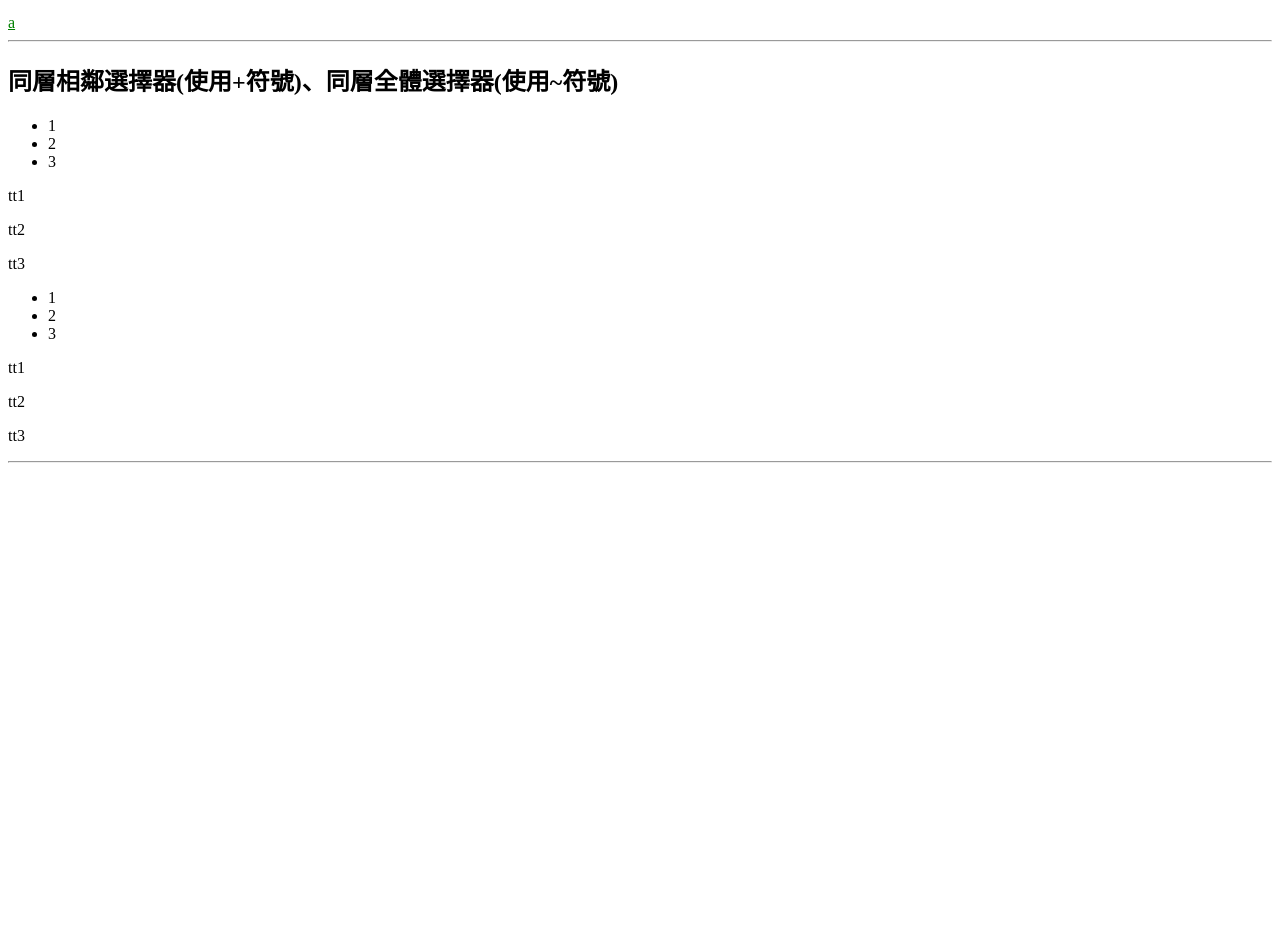
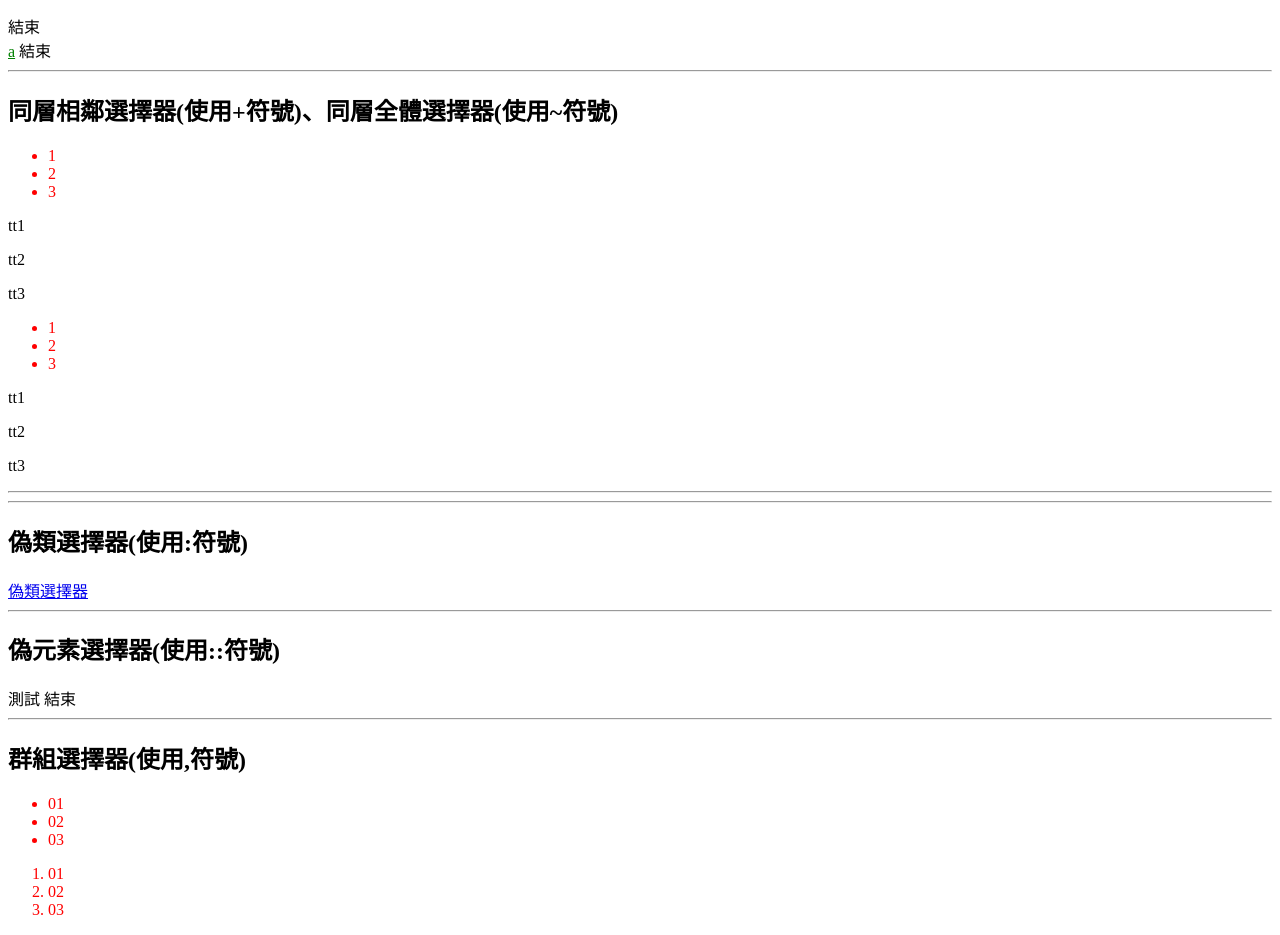
Before and after one commit to JoyceLiou/3411007081, a plain HTML site: page css.html in a window 1280 px wide. Shown: the part 724-1659 px from the top of the page. Before the commit the page ends 1195 px from the top, so only its background shows below. Drawn offline with Linux system fonts and the light colour scheme.

Commit message:
Add files via upload

```diff
--- a/css.html
+++ b/css.html
@@ -41,7 +41,18 @@
         u1~p{
             color:yellow;
         }
-
+        /*偽類選擇器(使用:符號)*/
+        a:hover{
+            color:red;
+        }
+        /*偽元素選擇器(使用::符號)「在標籤的結尾插入文字」*/
+        div::after{
+            content: "結束";
+        }
+        /*群組選擇器(使用,符號)*/
+        ul li,ol li{
+            color:red
+        }
     </style>
 </head>
 <body>
@@ -96,5 +107,25 @@
        <p>tt2</p>
        <p>tt3</p>
     <hr>
+    <hr>
+    <h2>偽類選擇器(使用:符號)</h2>
+    <a href="#">偽類選擇器</a>
+    <hr>
+    <h2>偽元素選擇器(使用::符號)</h2>
+    <div>
+        測試
+    </div>
+    <hr>
+    <h2>群組選擇器(使用,符號)</h2>
+    <ul>
+        <li>01</li>
+        <li>02</li>
+        <li>03</li>
+    </ul>
+    <ol>
+        <li>01</li>
+        <li>02</li>
+        <li>03</li>
+    </ol>
 </body>
 </html>
```
Also changed, not shown: background.html (added, +18 -0 lines), index.html (+2 -0 lines).
